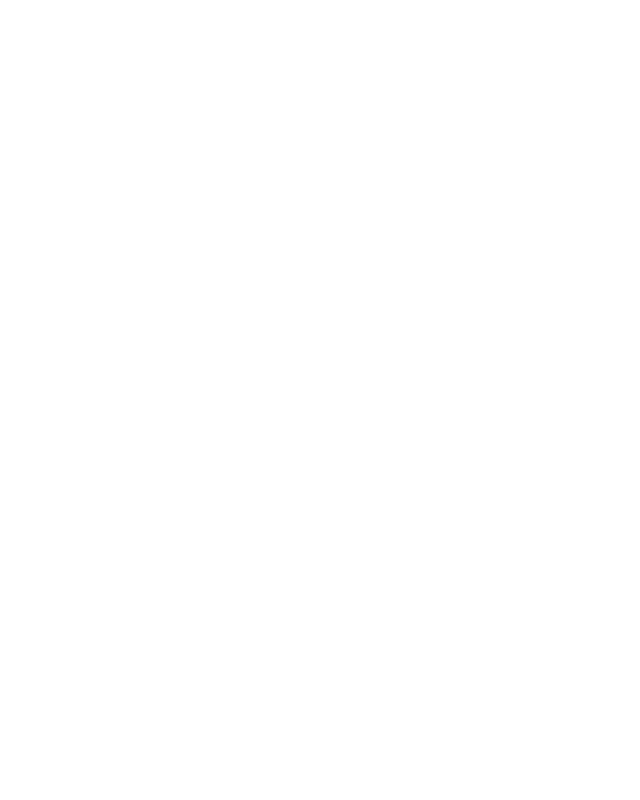
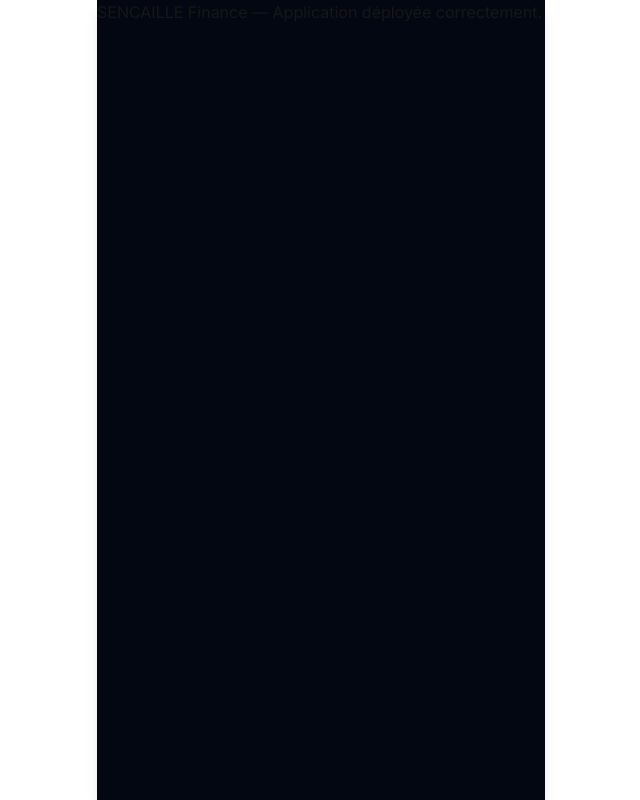
Before and after one commit to layesamake/sencaillefinance, a Next.js app: page / in a window 1280 px wide. Before the commit this address had no page. Shown: the whole page, without its empty margins (319-959 px from the left). Built offline with nearby package versions, Linux system fonts and the light colour scheme.

Commit message:
test: temporary root page

```diff
--- a/src/app/page.tsx
+++ b/src/app/page.tsx
@@ -1,5 +1,3 @@
-import { redirect } from 'next/navigation';
-
 export default function RootPage() {
-  redirect('/dashboard');
+  return <div>SENCAILLE Finance — Application déployée correctement.</div>;
 }
```
